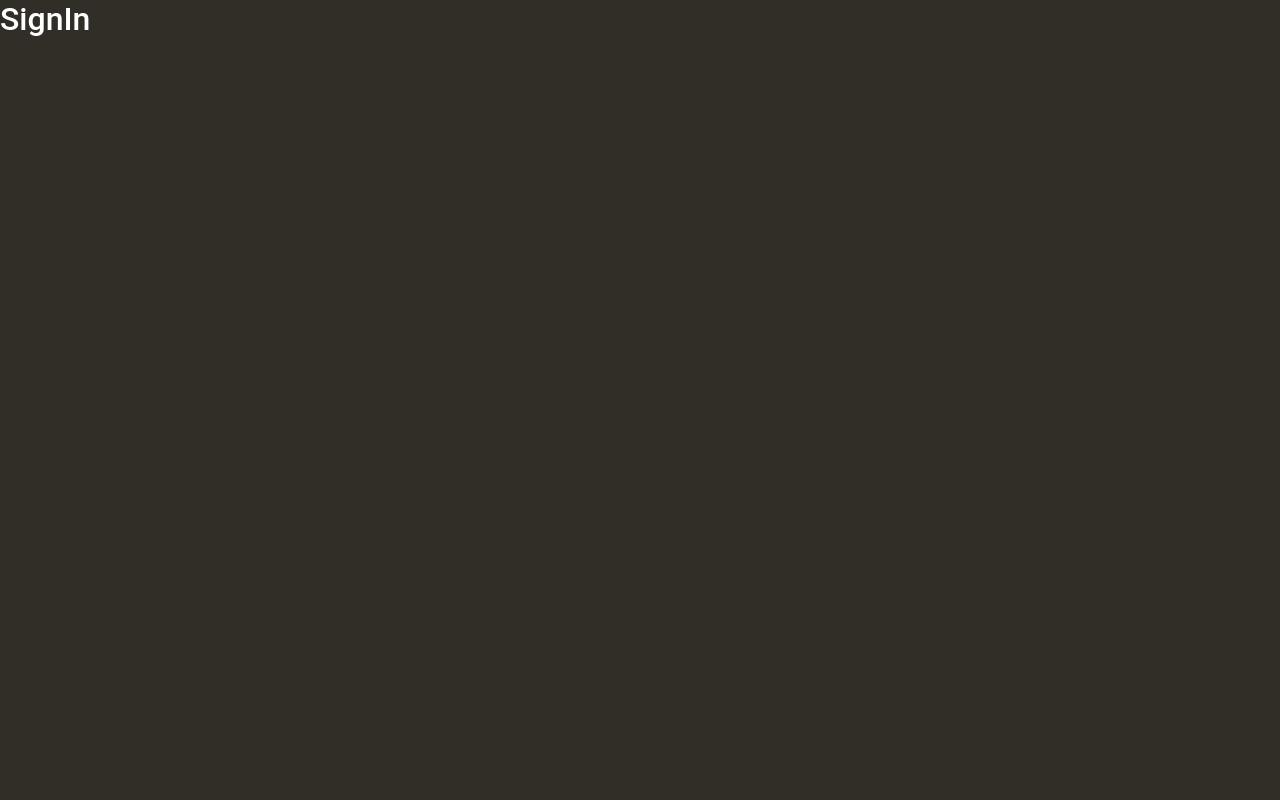
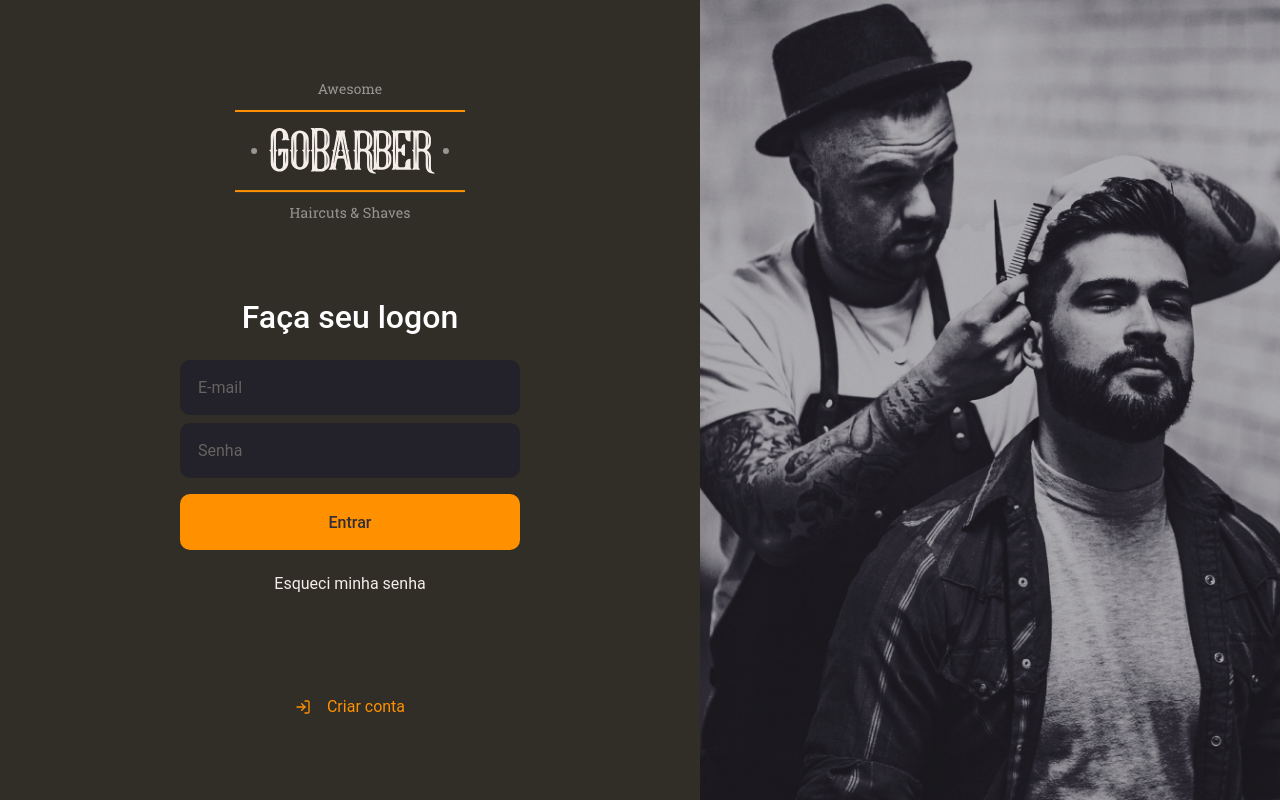
Before and after one commit to martins20/GoBarber-Frontend, a React (Create React App) app: page / in a window 1280 px wide. Built offline with nearby package versions, Linux system fonts and the light colour scheme; the HTML template or start-up script is replaced by a standard one.

Commit message:
Finish SignIn style Page

```diff
--- a/package.json
+++ b/package.json
@@ -10,8 +10,10 @@
     "@types/node": "^12.0.0",
     "@types/react": "^16.9.0",
     "@types/react-dom": "^16.9.0",
+    "polished": "^3.6.6",
     "react": "^16.13.1",
     "react-dom": "^16.13.1",
+    "react-icons": "^3.11.0",
     "react-scripts": "3.4.3",
     "styled-components": "^5.2.0",
     "typescript": "~3.7.2"
--- a/src/pages/SignIn/index.tsx
+++ b/src/pages/SignIn/index.tsx
@@ -1,9 +1,35 @@
 import React from 'react';
+import { FiLogIn } from 'react-icons/fi';
 
-// import { Container } from './styles';
+import logoImg from '../../assets/logo.svg';
+
+import { Container, Content, Background } from './styles';
 
 const SignIn: React.FC = () => {
-  return <h1>SignIn</h1>;
+  return (
+    <Container>
+      <Content>
+        <img src={logoImg} alt="GoBarber" />
+
+        <form>
+          <h1>Faça seu logon</h1>
+
+          <input placeholder="E-mail" />
+
+          <input type="password" placeholder="Senha" />
+
+          <button>Entrar</button>
+
+          <a href="forgot">Esqueci minha senha</a>
+        </form>
+        <a href="">
+          <FiLogIn />
+          Criar conta
+        </a>
+      </Content>
+      <Background />
+    </Container>
+  );
 };
 
 export default SignIn;
--- /dev/null
+++ b/src/pages/SignIn/styles.ts
@@ -0,0 +1,102 @@
+import styled from 'styled-components';
+import { shade } from 'polished';
+
+import signInBackgroundImg from '../../assets/sign-in-background.png';
+
+export const Container = styled.div`
+  height: 100vh;
+
+  display: flex;
+  align-items: stretch;
+`;
+
+export const Content = styled.div`
+  display: flex;
+  flex-direction: column;
+  align-items: center;
+
+  place-content: center;
+
+  width: 100%;
+  max-width: 700px;
+
+  form {
+    margin: 80px 0;
+    width: 340px;
+    text-align: center;
+
+    h1 {
+      margin-bottom: 24px;
+    }
+
+    input {
+      background: #232129;
+      border-radius: 10px;
+      border: 2px solid #232129;
+      padding: 16px;
+      width: 100%;
+      color: #f4ede8;
+
+      &::placeholder {
+        color: #666360;
+      }
+
+      & + input {
+        margin-top: 8px;
+      }
+    }
+
+    button {
+      background: #ff9000;
+      height: 56px;
+      border-radius: 10px;
+      border: 0;
+      padding: 0 16px;
+      color: #312e38;
+      width: 100%;
+      font-weight: 500;
+      margin-top: 16px;
+
+      transition: background 0.2s;
+
+      &:hover {
+        background: ${shade(0.2, '#ff9000')};
+      }
+    }
+
+    a {
+      color: #f4ede8;
+      display: block;
+      margin-top: 24px;
+      text-decoration: none;
+      transition: color 0.2s;
+
+      &:hover {
+        color: ${shade(0.2, '#f4ede8')};
+      }
+    }
+  }
+
+  > a {
+    color: #ff9000;
+    display: flex;
+    align-items: center;
+    margin-top: 24px;
+    text-decoration: none;
+    transition: color 0.2s;
+
+    svg {
+      margin-right: 16px;
+    }
+
+    &:hover {
+      color: ${shade(0.2, '#ff9000')};
+    }
+  }
+`;
+
+export const Background = styled.div`
+  flex: 1;
+  background: url(${signInBackgroundImg}) no-repeat center;
+  background-size: cover;
+`;
```
Also changed, not shown: 1 other file (tests, documents, lock files or other folders).
